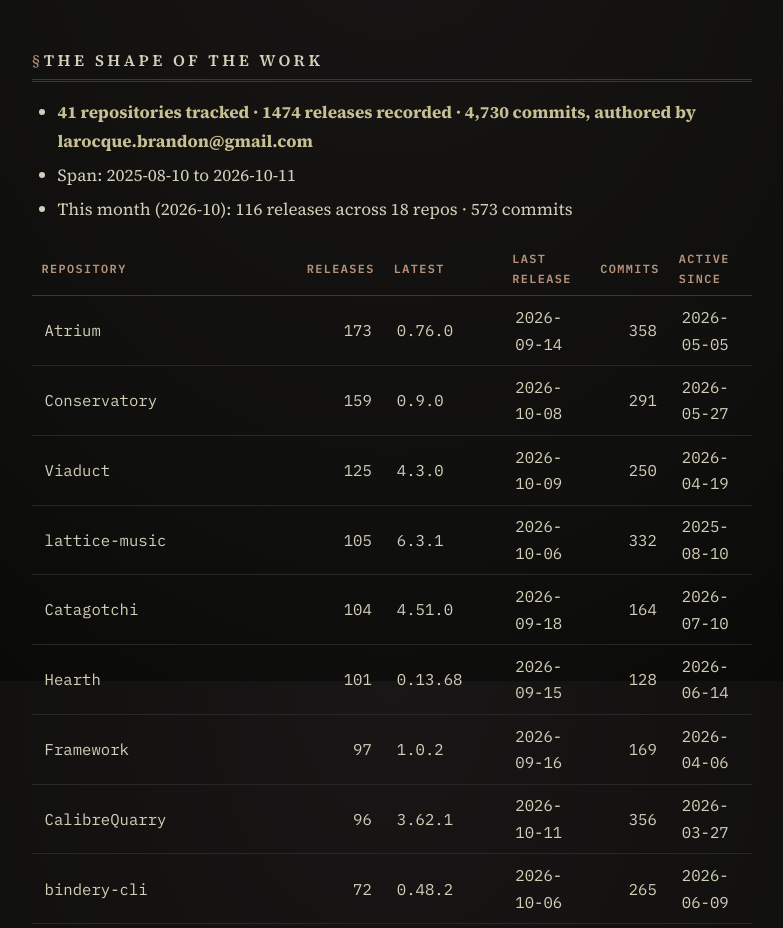
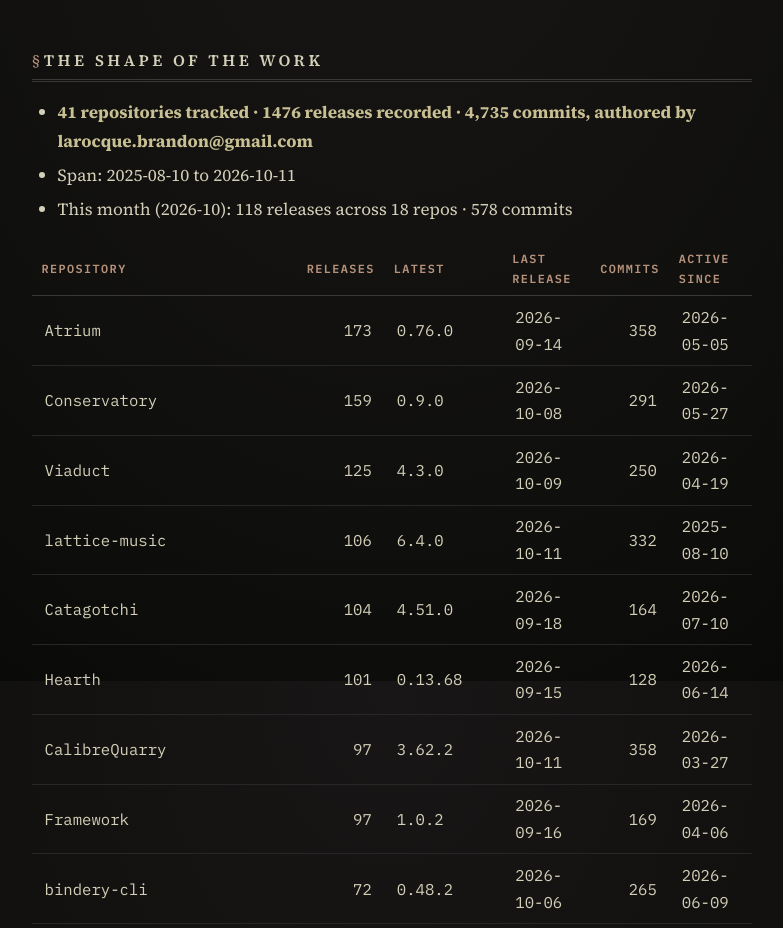
Before and after one commit to VirInvictus/VirInvictus.github.io, a Jekyll site: the page built from patchnotes.md, in a window 1280 px wide and 1400 px high. Shown: the part 219-1147 px from the top of the window, without its empty margins (248-1031 px from the left). Built offline with Jekyll 4.4.1, drawn with Linux system fonts in a browser that asks for light colours; some of the changed text lies outside the part shown.

Commit message:
docs: CalibreQuarry v3.62.2 in the codex and the annals projection (issue #9)

````diff
--- a/patchnotes.md
+++ b/patchnotes.md
@@ -15,20 +15,20 @@ remain canonical; this file is a projection, reproducible with
 
 ## The shape of the work
 
-- **41 repositories tracked · 1474 releases recorded · 4,730 commits, authored by larocque.brandon@gmail.com**
+- **41 repositories tracked · 1476 releases recorded · 4,735 commits, authored by larocque.brandon@gmail.com**
 - Span: 2025-08-10 to 2026-10-11
-- This month (2026-10): 116 releases across 18 repos · 573 commits
+- This month (2026-10): 118 releases across 18 repos · 578 commits
 
 | Repository | Releases | Latest | Last release | Commits | Active since |
 |---|---:|---|---|---:|---|
 | Atrium | 173 | 0.76.0 | 2026-09-14 | 358 | 2026-05-05 |
 | Conservatory | 159 | 0.9.0 | 2026-10-08 | 291 | 2026-05-27 |
 | Viaduct | 125 | 4.3.0 | 2026-10-09 | 250 | 2026-04-19 |
-| lattice-music | 105 | 6.3.1 | 2026-10-06 | 332 | 2025-08-10 |
+| lattice-music | 106 | 6.4.0 | 2026-10-11 | 332 | 2025-08-10 |
 | Catagotchi | 104 | 4.51.0 | 2026-09-18 | 164 | 2026-07-10 |
 | Hearth | 101 | 0.13.68 | 2026-09-15 | 128 | 2026-06-14 |
+| CalibreQuarry | 97 | 3.62.2 | 2026-10-11 | 358 | 2026-03-27 |
 | Framework | 97 | 1.0.2 | 2026-09-16 | 169 | 2026-04-06 |
-| CalibreQuarry | 96 | 3.62.1 | 2026-10-11 | 356 | 2026-03-27 |
 | bindery-cli | 72 | 0.48.2 | 2026-10-06 | 265 | 2026-06-09 |
 | Hermitage | 49 | 1.8.6 | 2026-10-02 | 116 | 2026-04-10 |
 | cquarry | 40 | 1.26.2 | 2026-10-09 | 251 | 2026-08-23 |
@@ -53,12 +53,12 @@ remain canonical; this file is a projection, reproducible with
 | Foyer | 6 | 0.2.0 | 2026-09-15 | 31 | 2026-07-17 |
 | dragon-agents | 6 | 0.6.0 | 2026-10-05 | 13 | 2026-09-03 |
 | saforums.koplugin | 5 | 0.5.0 | 2026-10-09 | 55 | 2026-10-08 |
-| annals | 4 | 0.1.3 | 2026-10-09 | 10 | 2026-10-09 |
+| annals | 4 | 0.1.3 | 2026-10-09 | 11 | 2026-10-09 |
 | dragon-themer | 2 | 0.1.0 | 2026-10-07 | 33 | 2026-07-28 |
 | 1-timezone | 0 | - | - | 6 | 2026-07-05 |
 | Coffer | 0 | - | - | 8 | 2026-06-28 |
-| VirInvictus | 0 | - | - | 92 | 2026-06-22 |
-| VirInvictus.github.io | 0 | - | - | 165 | 2026-04-16 |
+| VirInvictus | 0 | - | - | 93 | 2026-06-22 |
+| VirInvictus.github.io | 0 | - | - | 166 | 2026-04-16 |
 | dead-reckoning-bookend-preset | 0 | - | - | 14 | 2026-07-03 |
 | project-void | 0 | - | - | 15 | 2026-04-17 |
 | project-yeschef | 0 | - | - | 5 | 2026-05-23 |
@@ -78,11 +78,11 @@ remain canonical; this file is a projection, reproducible with
 | 2026-07 | ▇▇▇▇▇▇▇▇▇▇▇▇ 154 | ▇▇▇▇▇▇▇▇ 476 |
 | 2026-08 | ▇▇▇▇▇▇▇▇▇▇▇▇▇ 165 | ▇▇▇▇▇▇▇▇▇▇▇▇▇ 776 |
 | 2026-09 | ▇▇▇▇▇▇▇▇▇▇▇▇▇▇▇▇▇▇▇▇▇▇▇▇▇▇▇▇ 350 | ▇▇▇▇▇▇▇▇▇▇▇▇▇▇▇▇▇▇▇▇▇▇▇▇▇▇▇▇ 1,729 |
-| 2026-10 | ▇▇▇▇▇▇▇▇▇ 116 | ▇▇▇▇▇▇▇▇▇ 573 |
+| 2026-10 | ▇▇▇▇▇▇▇▇▇ 118 | ▇▇▇▇▇▇▇▇▇ 578 |
 
 ## The languages
 
-421,697 lines of code · 27 languages · 40 repos
+422,543 lines of code · 27 languages · 40 repos
 
 ```
 ████████████████▓▓▓▓▓▓▓▓▓▓▓▓▓▓▒▒▒▒▒░░···
@@ -111,7 +111,9 @@ remain canonical; this file is a projection, reproducible with
 
 #### October 2026
 
+- **10-11 · CalibreQuarry 3.62.2** · Every text-mode spawn decodes lossily (issue #9)
 - **10-11 · CalibreQuarry 3.62.1** · check_pdf: a hung battery degrades per file (issue #8)
+- **10-11 · lattice-music 6.4.0** · --stripRatings: the rating-tag stripper, and a fourth ingest stage
 - **10-10 · CalibreQuarry 3.62.0** · The within-batch screen reads filename-shaped records (issue #5)
 - **10-09 · CalibreQuarry 3.61.0** · The EPUB3 dc:date round-trip fix (issue #4)
 - **10-09 · Quire 1.5.3**
@@ -1241,7 +1243,7 @@ that are not this workspace's work.
 | 2-kobo-style-sleepscreen-banner-prettified | 8 | 0 | 2 | 0 | 6 | 0 |
 | Atrium | 173 | 163 | 0 | 2 | 8 | 1 |
 | AudiobookTools | 6 | 6 | 0 | 0 | 0 | 0 |
-| CalibreQuarry | 96 | 96 | 0 | 0 | 0 | 0 |
+| CalibreQuarry | 97 | 97 | 0 | 0 | 0 | 0 |
 | Carrel | 20 | 20 | 0 | 0 | 0 | 0 |
 | Carrel-calibre-web | 19 | 18 | 0 | 1 | 0 | 0 |
 | Catagotchi | 104 | 104 | 0 | 0 | 0 | 0 |
@@ -1269,7 +1271,7 @@ that are not this workspace's work.
 | dragon-agents | 6 | 6 | 0 | 0 | 0 | 0 |
 | dragon-themer | 2 | 2 | 0 | 0 | 0 | 0 |
 | kanagawa-dragon-nvim-emacs | 7 | 7 | 0 | 0 | 0 | 0 |
-| lattice-music | 105 | 105 | 0 | 0 | 0 | 0 |
+| lattice-music | 106 | 106 | 0 | 0 | 0 | 0 |
 | opends | 27 | 26 | 1 | 0 | 0 | 0 |
 | project-void | 0 | 0 | 0 | 0 | 0 | 0 |
 | project-yeschef | 0 | 0 | 0 | 0 | 0 | 0 |
````
Also changed, not shown: other parts of patchnotes.md (+3 -3 lines), README.md (+1 -1 lines).
